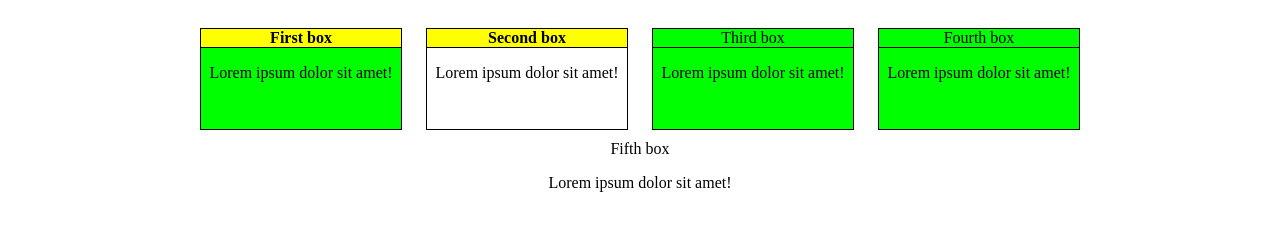
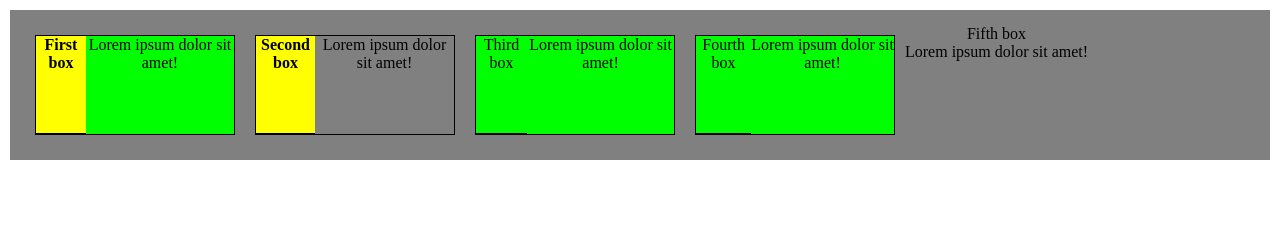
Before and after one commit to AnnaLangner/ZadanieStrukturyDanych, a website: page index.html in a window 1280 px wide. Drawn offline with nearby package versions, Linux system fonts and the light colour scheme; files that its build step writes are made by us from their sources.

Commit message:
Change the style in style.scss

```diff
--- a/js/script.js
+++ b/js/script.js
@@ -1,3 +1,4 @@
+'use strict';
 (function() {
 
   var data = [
--- a/sass/style.scss
+++ b/sass/style.scss
@@ -1,12 +1,23 @@
+* {
+    box-sizing: border-box;
+    margin: 0;
+    padding: 0;
+}
+
 body {
 	padding: 10px;
 	text-align: center;
 
 	.container {
+		display: flex;
+		width: 100%;
+  		margin: auto;
+  		padding: 15px;
+  		background-color: gray;
 
 		.highlighted {
 			background: lime;
-			display: inline-block;
+			display: inline-flex;
 			margin: 10px;
 			width: 200px;
 			border: 1px solid #000;
@@ -21,7 +32,7 @@ body {
 		}
 
 		.special-header {
-			display: inline-block;
+			display: inline-flex;
 			margin: 10px;
 			width: 200px;
 			border: 1px solid #000;
@@ -43,7 +54,7 @@ body {
 
 		.important {
 			opacity: 1;
-			display: inline-block;
+			display: inline-flex;
 			margin: 10px;
 			width: 200px;
 			border: 1px solid #000;
```
Also changed, not shown: css/style.css.
